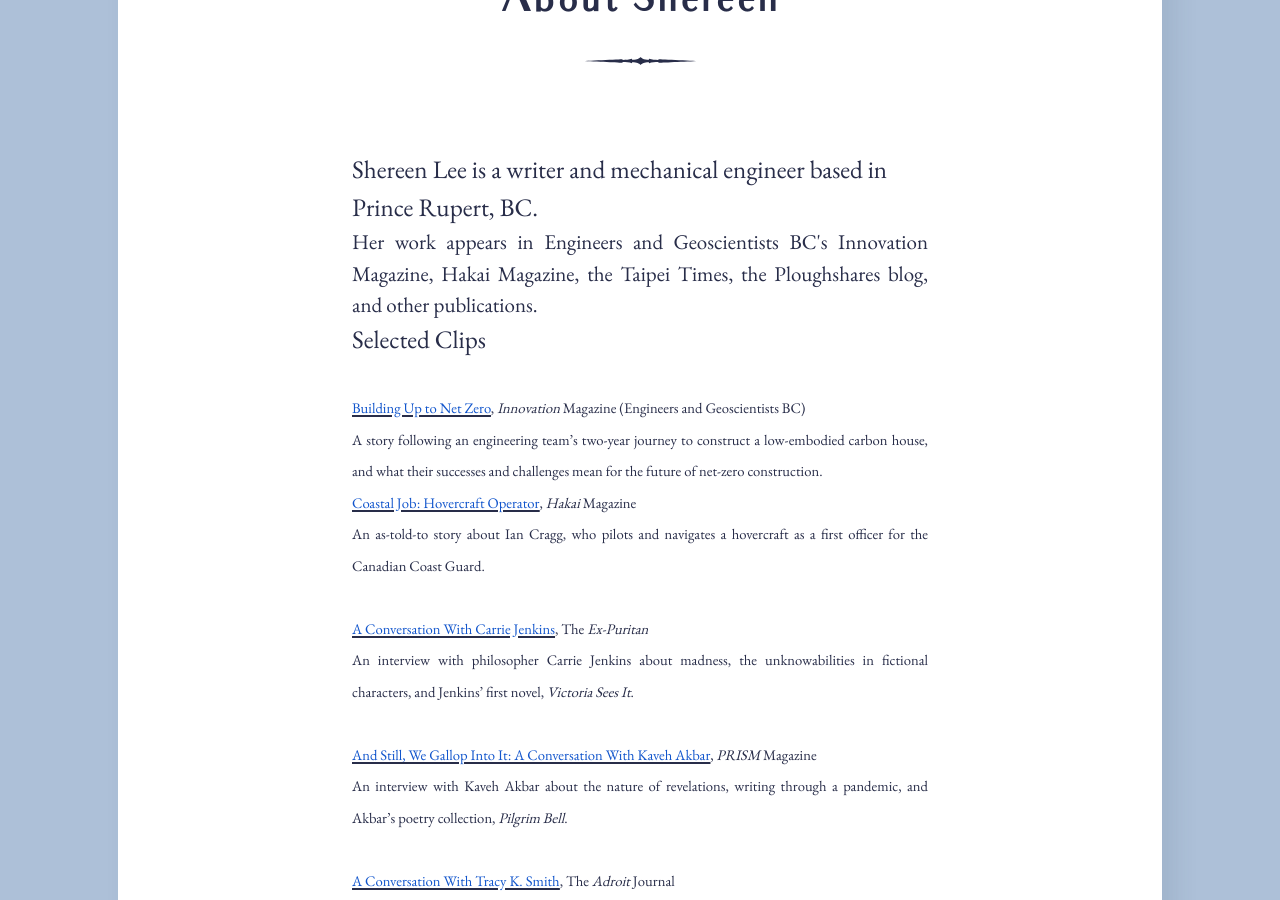
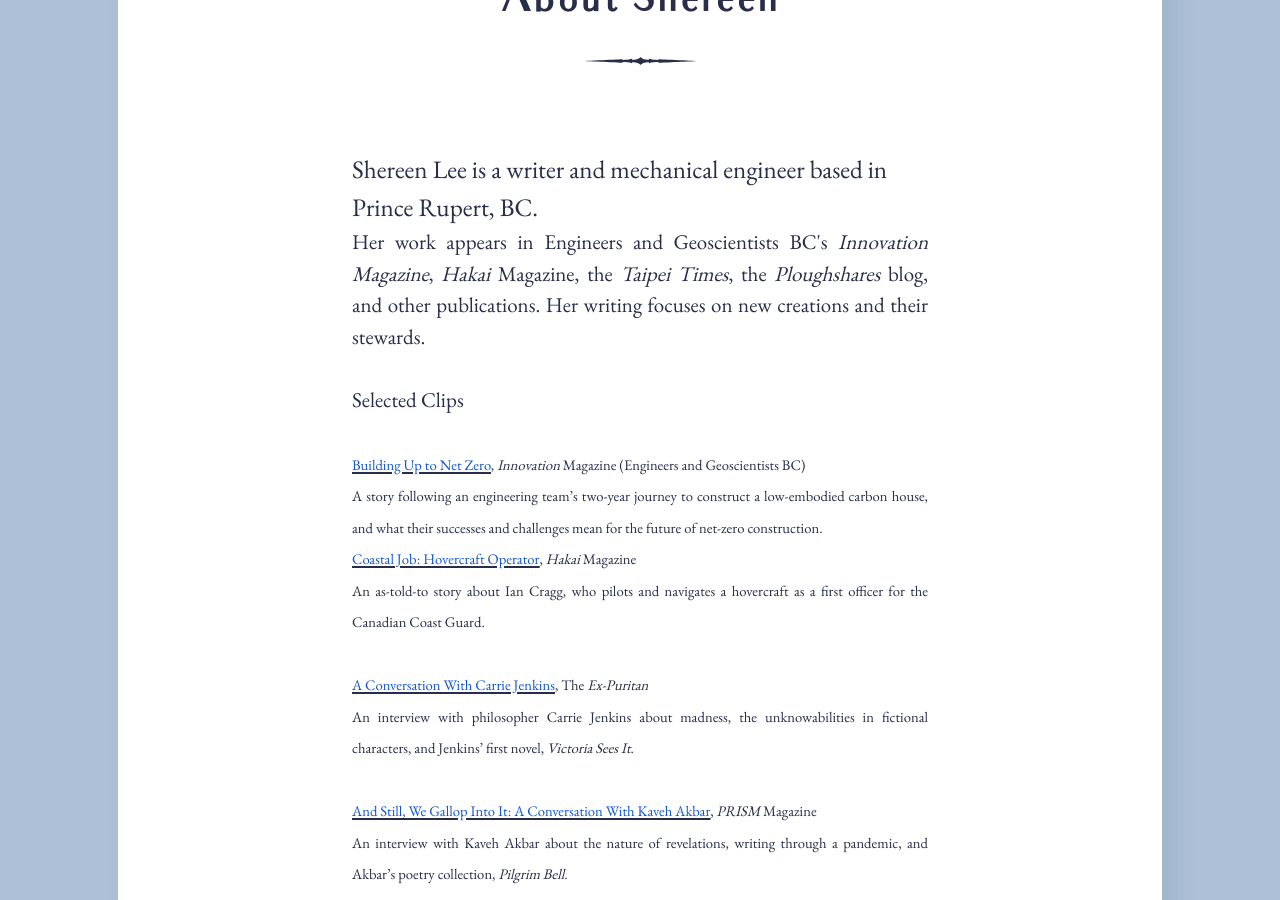
Before and after one commit to reversely/reverses-master, a Jekyll site: the page built from shereen.md, in a window 1280 px wide and 900 px high, scrolled down 824 px. Built offline with Jekyll 4.4.1, drawn with Linux system fonts in a browser that asks for light colours; some web fonts are replaced.

Commit message:
Edits to About page

```diff
--- a/shereen.md
+++ b/shereen.md
@@ -5,8 +5,9 @@
 permalink: /shereen.html
 ---
 <h3>Shereen Lee is a writer and mechanical engineer based in Prince Rupert, BC.</h3>
-<p>Her work appears in Engineers and Geoscientists BC's <i>Innovation Magazine</i>, <i>Hakai</i> Magazine, the <i>Taipei Times</i>, the <i>Ploughshares</i> blog, and other publications.<br>
-<h3>Selected Clips</h3>
+<p>Her work appears in Engineers and Geoscientists BC's <em>Innovation Magazine</em>, <em>Hakai</em> Magazine, the <em>Taipei Times</em>, the <em>Ploughshares</em> blog, and other publications. Her writing focuses on new creations and their stewards. <br><br>
+
+<p>Selected Clips<p>
 <p><br></p>
 <p><a href="https://user-yinucac.cld.bz/Innovation-July-August-2023/26/"><u><span style="color:#1155cc;font-size:11pt;">Building Up to Net Zero</span></u></a><span style="font-size:11pt;">,&nbsp;</span><em><span style="font-size:11pt;">Innovation</span></em><span style="font-size:11pt;">&nbsp;Magazine (Engineers and Geoscientists BC)</span></p>
 <p><span style="font-size:11pt;">A story following an engineering team&rsquo;s two-year journey to construct a low-embodied carbon house, and what their successes and challenges mean for the future of net-zero construction.</span></p>
```
